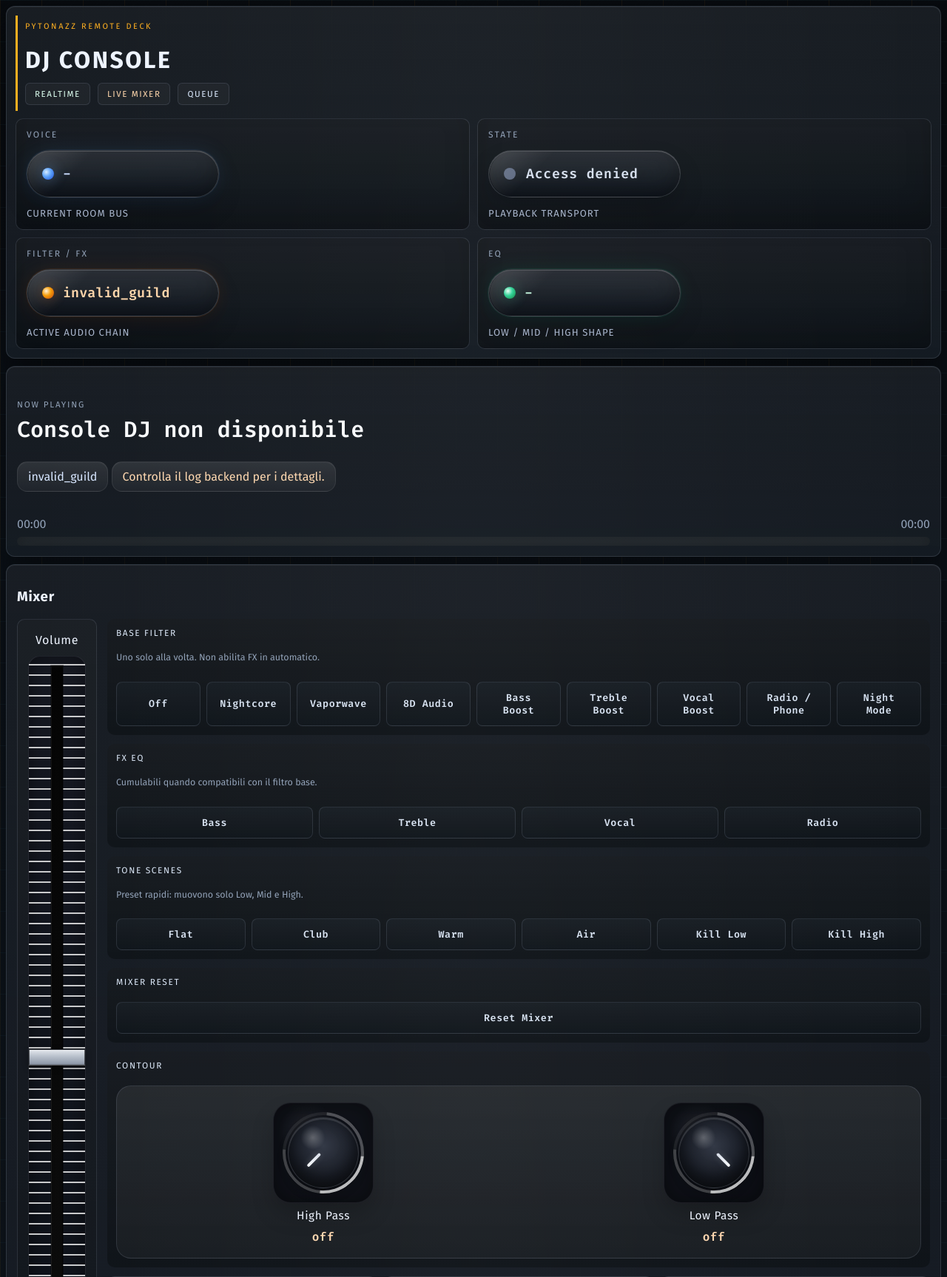
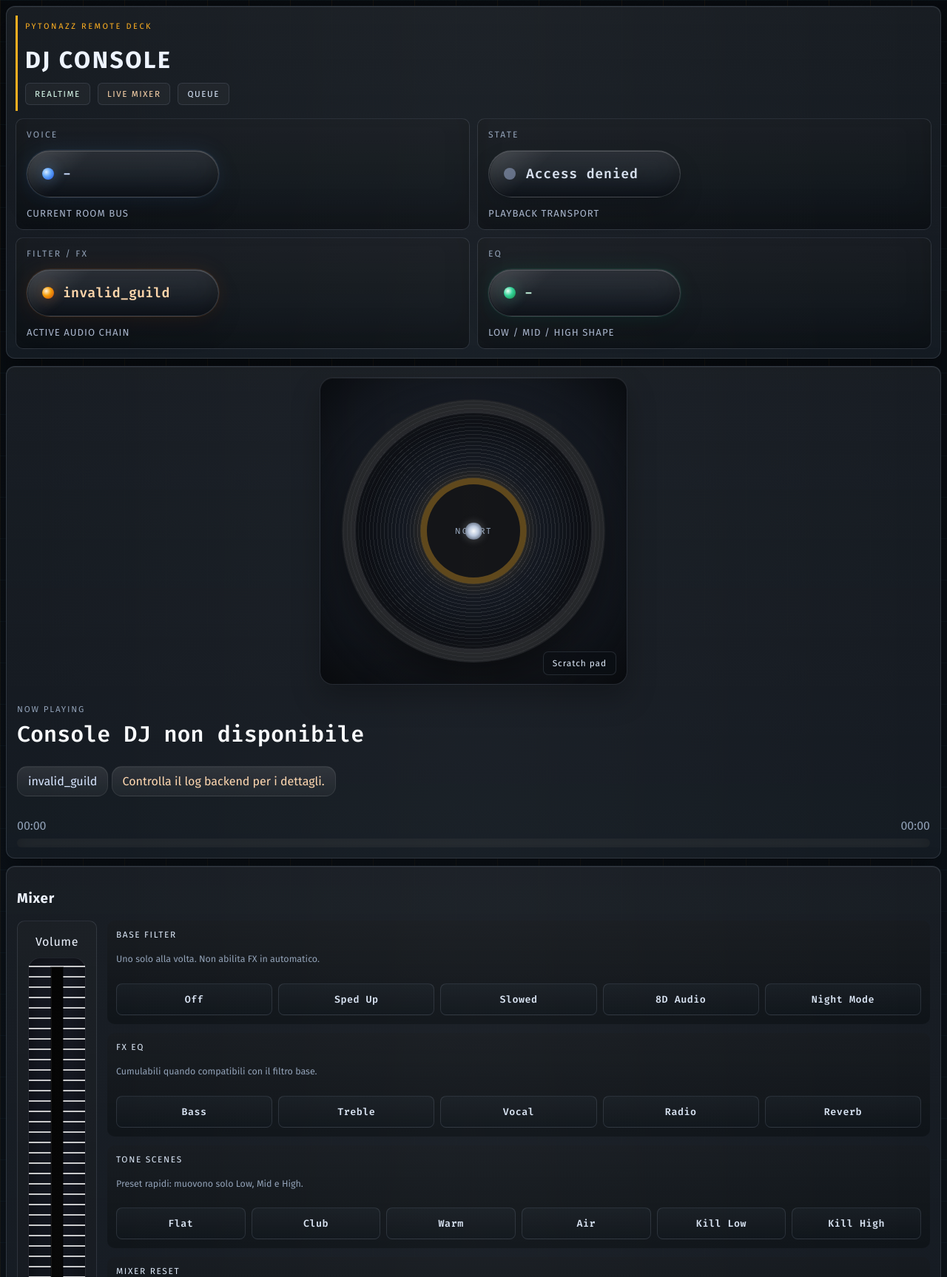
Before and after one commit to Sessionn/Pytonazz2026, a Flask app: template data/database/dashboard/templates/dj_console.html in a window 1280 px wide. Shown: the top 1727 px of the page at 74% size. Run offline with Flask 3, Linux system fonts and the light colour scheme; the template is opened without the code that fills it, so the values that code supplies are empty; some libraries are stand-ins or nearby versions.

Commit message:
Rinnovo dj console e resolve senza acoustic 2

```diff
--- a/data/database/dashboard/static/css/dj_console.css
+++ b/data/database/dashboard/static/css/dj_console.css
@@ -1617,3 +1617,89 @@ body::before {
     grid-template-columns: 1fr;
   }
 }
+
+/* Restore the tactile deck after the full-screen refresh. */
+.platter-panel {
+  grid-template-rows: auto minmax(0, 1fr) auto;
+  align-content: start;
+  gap: 14px;
+}
+
+.platter-wrap {
+  width: min(100%, 520px, 52vh);
+  min-width: min(100%, 300px);
+  margin: 0 auto;
+  border-radius: 18px;
+  border: 1px solid rgba(148, 163, 184, 0.18);
+  background:
+    radial-gradient(circle at 50% 45%, rgba(255, 176, 32, 0.11), transparent 18%),
+    radial-gradient(circle, #343b48 0%, #151a23 54%, #070a0f 100%);
+  box-shadow:
+    inset 0 1px 0 rgba(255,255,255,0.08),
+    inset 0 -40px 80px rgba(0,0,0,0.34),
+    0 18px 38px rgba(0,0,0,0.28);
+}
+
+.platter-disc {
+  inset: 7%;
+  background:
+    radial-gradient(circle, transparent 0 16%, rgba(255,255,255,0.035) 16.4% 17%, transparent 17.5%),
+    repeating-radial-gradient(circle, rgba(255,255,255,0.07) 0 1px, rgba(0,0,0,0.04) 1px 5px),
+    radial-gradient(circle, #1d2430 0%, #090c12 68%, #020304 100%);
+  border: 1px solid rgba(255,255,255,0.08);
+  box-shadow:
+    inset 0 0 0 18px rgba(255,255,255,0.035),
+    inset 0 0 70px rgba(0,0,0,0.72),
+    0 24px 50px rgba(0,0,0,0.42);
+}
+
+.platter-ring {
+  border-color: rgba(255,255,255,0.08);
+}
+
+.platter-center {
+  width: 40%;
+  border-color: rgba(255, 176, 32, 0.32);
+  box-shadow: 0 0 0 1px rgba(255,176,32,0.18), 0 0 24px rgba(255,176,32,0.16);
+}
+
+.scratch-hint {
+  right: 14px;
+  bottom: 12px;
+  border-radius: 7px;
+  color: #dbe7f7;
+  background: rgba(7, 11, 16, 0.78);
+  border-color: rgba(148, 163, 184, 0.18);
+}
+
+.eq-grid {
+  align-items: stretch;
+}
+
+.eq-band {
+  min-height: 290px;
+  align-content: start;
+}
+
+.eq-slot {
+  min-height: 210px;
+}
+
+.eq-fader {
+  height: calc(100% - 28px);
+  min-height: 178px;
+}
+
+@media (min-height: 920px) {
+  .eq-band {
+    min-height: 350px;
+  }
+
+  .eq-slot {
+    min-height: 265px;
+  }
+
+  .eq-fader {
+    min-height: 230px;
+  }
+}
--- a/data/database/dashboard/static/js/dj_console.js
+++ b/data/database/dashboard/static/js/dj_console.js
@@ -69,13 +69,14 @@ const EQ_SCENES = {
 
 const FILTER_LABELS = {
   off: "Off",
-  nightcore: "Nightcore",
-  vaporwave: "Vaporwave",
+  nightcore: "Sped Up",
+  vaporwave: "Slowed",
   "8d": "8D Audio",
   bassboost: "Bass Boost",
   trebleboost: "Treble Boost",
   vocalboost: "Vocal Boost",
   radio: "Radio / Phone",
+  reverb: "Reverb",
   night: "Night Mode",
 };
 
@@ -278,9 +279,9 @@ function getControlValue(input) {
   return Number(input.value || 0);
 }
 
-function getDefaultValue(input) {
+function readDefaultValue(input) {
   const fallback = input.dataset.default ?? input.defaultValue ?? input.min ?? "0";
-  return setControlValue(input, Number(fallback));
+  return Number(fallback);
 }
 
 function getControlRatio(input) {
@@ -604,23 +605,65 @@ function sendEqNow() {
   });
 }
 
+function animateControlTo(input, targetValue, { onFrame, onDone, durationMs = 260 } = {}) {
+  const start = performance.now();
+  const startValue = getControlValue(input);
+  const endValue = Number(targetValue);
+
+  function step(now) {
+    const t = Math.min(1, (now - start) / durationMs);
+    const eased = easeOutQuart(t);
+    setControlValue(input, startValue + ((endValue - startValue) * eased));
+    onFrame?.();
+    if (t < 1) {
+      window.requestAnimationFrame(step);
+      return;
+    }
+    onDone?.();
+  }
+
+  window.requestAnimationFrame(step);
+}
+
 function resetEqBand(input) {
-  setControlValue(input, getDefaultValue(input));
-  updateEqValueLabels();
   cancelEqAnimation();
-  liveEqSender();
+  const targetEq = {
+    low: getControlValue(els.eqLow),
+    mid: getControlValue(els.eqMid),
+    high: getControlValue(els.eqHigh),
+  };
+  if (input === els.eqLow) targetEq.low = readDefaultValue(input);
+  if (input === els.eqMid) targetEq.mid = readDefaultValue(input);
+  if (input === els.eqHigh) targetEq.high = readDefaultValue(input);
+  animateEqTo(targetEq, 300);
 }
 
 function resetToneBand(input) {
-  setControlValue(input, getDefaultValue(input));
-  updateToneValueLabels();
-  liveToneSender();
+  animateControlTo(input, readDefaultValue(input), {
+    durationMs: 300,
+    onFrame: () => {
+      updateToneValueLabels();
+      liveToneSender();
+    },
+    onDone: () => {
+      updateToneValueLabels();
+      liveToneSender();
+    },
+  });
 }
 
 function resetVolume() {
-  setControlValue(els.volume, getDefaultValue(els.volume));
-  updateVolumeReadout();
-  liveVolumeSender();
+  animateControlTo(els.volume, readDefaultValue(els.volume), {
+    durationMs: 240,
+    onFrame: () => {
+      updateVolumeReadout();
+      liveVolumeSender();
+    },
+    onDone: () => {
+      updateVolumeReadout();
+      liveVolumeSender();
+    },
+  });
 }
 
 function easeOutQuart(t) {
@@ -834,6 +877,7 @@ els.resetMixerButton?.addEventListener("click", async () => {
     postAction("toggle_filter_fx", { fx_name: "trebleboost", enabled: false }),
     postAction("toggle_filter_fx", { fx_name: "vocalboost", enabled: false }),
     postAction("toggle_filter_fx", { fx_name: "radio", enabled: false }),
+    postAction("toggle_filter_fx", { fx_name: "reverb", enabled: false }),
     postAction("set_tone_filters", { tone_filters: { highpass_hz: 0, lowpass_hz: 20000 } }),
   ]);
 });
--- a/data/database/dashboard/templates/dj_console.html
+++ b/data/database/dashboard/templates/dj_console.html
@@ -70,6 +70,7 @@
               <span class="spindle-core"></span>
             </div>
           </div>
+          <span class="scratch-hint">Scratch pad</span>
         </div>
         <div class="track-meta">
           <p class="track-kicker">Now Playing</p>
@@ -106,13 +107,9 @@
                 <p class="control-help">Uno solo alla volta. Non abilita FX in automatico.</p>
                 <div class="filter-button-grid" id="base-filter-grid">
                   <button type="button" data-base-filter="off">Off</button>
-                  <button type="button" data-base-filter="nightcore">Nightcore</button>
-                  <button type="button" data-base-filter="vaporwave">Vaporwave</button>
+                  <button type="button" data-base-filter="nightcore">Sped Up</button>
+                  <button type="button" data-base-filter="vaporwave">Slowed</button>
                   <button type="button" data-base-filter="8d">8D Audio</button>
-                  <button type="button" data-base-filter="bassboost">Bass Boost</button>
-                  <button type="button" data-base-filter="trebleboost">Treble Boost</button>
-                  <button type="button" data-base-filter="vocalboost">Vocal Boost</button>
-                  <button type="button" data-base-filter="radio">Radio / Phone</button>
                   <button type="button" data-base-filter="night">Night Mode</button>
                 </div>
               </div>
@@ -126,6 +123,7 @@
                   <button data-filter-fx="trebleboost">Treble</button>
                   <button data-filter-fx="vocalboost">Vocal</button>
                   <button data-filter-fx="radio">Radio</button>
+                  <button data-filter-fx="reverb">Reverb</button>
                 </div>
               </div>
             </div>
```
Also changed, not shown: core/audio_filters.py (+21 -7 lines), core/music/live_fx.py (+23 -0 lines), core/source_resolver/scoring.py (+47 -0 lines), tests/test_spotify_enrich_title_artist_equivalent.py (added, +40 -0 lines).
